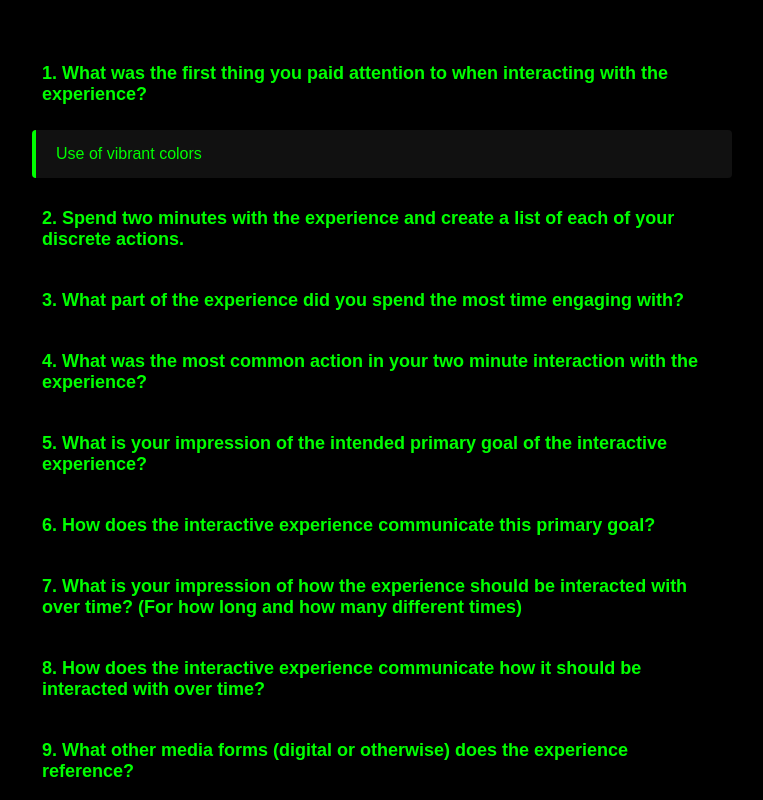
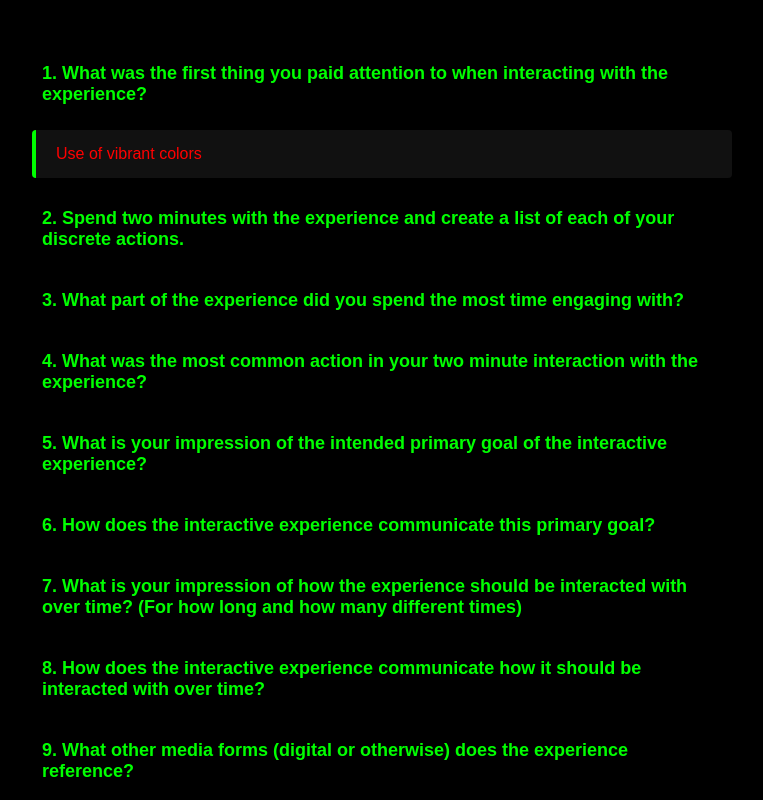
Before and after one commit to kwankit0329/kwankit.IM.github.io, a plain HTML site: page index.html in a window 1280 px wide. Both pictures are taken after a click on the element 640 px from the left and 84 px from the top of the page. Shown: the top 800 px of the page, without its empty margins (258-1021 px from the left). Drawn offline with Linux system fonts and the light colour scheme.

Commit message:
Update index.html

```diff
--- a/index.html
+++ b/index.html
@@ -33,7 +33,8 @@
 
     .answer {
       display: none;
-      background-color: #111; /* 深色背景 */
+      background-color: #111;
+      color: red;
       padding: 15px 20px;
       margin-bottom: 15px;
       font-size: 16px;
```
